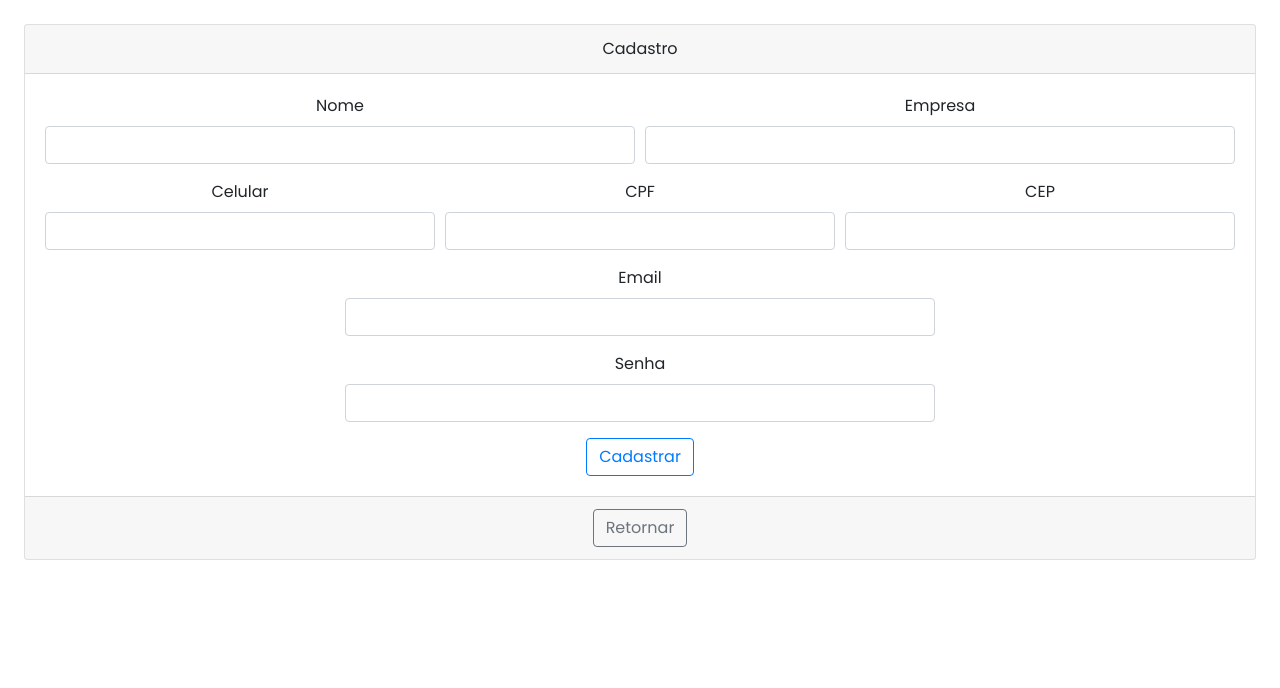
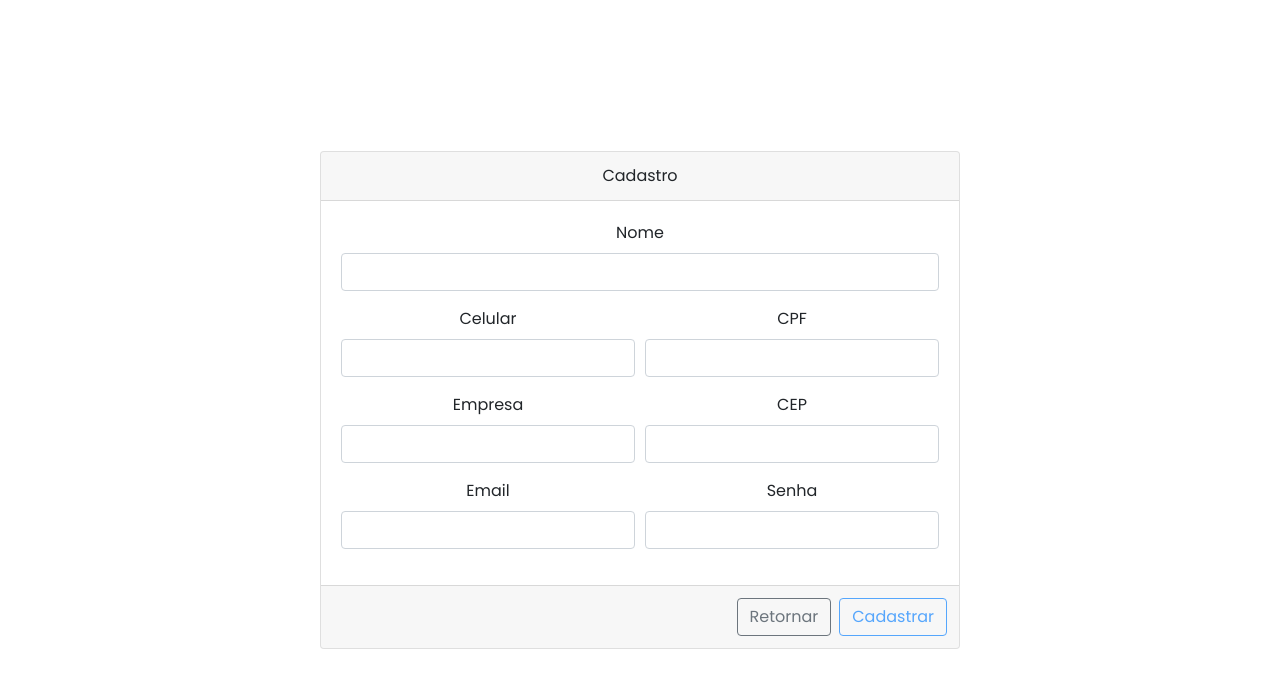
Before and after one commit to brunosilveiradosanjos/upper-computer-project, an Angular app in the folder front-upper/: page /cadastro in a window 1280 px wide. Shown: the top 688 px of the page. Built offline with nearby package versions, Linux system fonts and the light colour scheme.

Commit message:
Ajuste layout Cadastro

```diff
--- a/front-upper/src/app/cadastro/cadastro.component.css
+++ b/front-upper/src/app/cadastro/cadastro.component.css
@@ -1,55 +1,20 @@
-/*
-* {
-  background: #eee;
-  color: #666;
-}
-.login-container {
+.container {
   height: 100vh;
-  width: 100%;
-}
-.login-form {
-  margin: auto;
-  width: 370px;
-  padding: 15px;
-  max-width: 100%;
-}
-.login-form .form-control {
-  font-size: 15px;
-  min-height: 48px;
-  font-weight: 500;
-}
-.login-form a {
-  text-decoration: none;
-  color: #666;
-}
-.login-form a:hover {
-  color: #1ebba3;
-}
-.forgot-link {
-  font-size: 13px;
+  width: 100vw;
+  display: flex;
+  justify-content: center;
+  align-items: center;
 }
 
-.form-control:focus {
-  border-color: #1ebba3;
-  box-shadow: 0 0 0 0.2rem rgb(33, 190, 164, 0.25);
+.card {
+  width: 50vw;
 }
-.btn-custom {
-  background: #1ebba3;
-  border-color: #1ebba3;
-  color: #fff;
-  font-size: 15px;
-  font-weight: 600;
-  min-height: 48px;
+.card-footer {
+  padding: 0.75rem 0.5rem;
+  display: flex;
+  justify-content: flex-end;
 }
-.btn-custom:focus,
-.btn-custom:hover,
-.btn-custom:active,
-.btn-custom:active:focus {
-  background: #148675;
-  border-color: #148675;
-  color: #fff;
+
+button {
+  margin: 0 0.25rem;
 }
-.btn-custom:focus {
-  box-shadow: 0 0 0 0.2rem rgb(33, 190, 164, 0.25);
-}
- */
--- a/front-upper/src/app/cadastro/cadastro.component.html
+++ b/front-upper/src/app/cadastro/cadastro.component.html
@@ -1,50 +1,52 @@
-<div class="card text-center m-4">
+<div class="container">
+  <div class="card text-center mx-auto my-4">
     <div class="card-header">
       Cadastro
     </div>
     <div class="card-body">
       <form #postForm="ngForm" (ngSubmit)="onCreateCustomer(postForm.value)">
         <div class="form-row">
-        <div class="form-group col-12 col-md-6">
+          <div class="form-group col-12">
             <label for="name">Nome</label>
             <input type="text" class="form-control" id="name" required ngModel name="name">
           </div>
+        </div>
+        <div class="form-row">
+          <div class="form-group col-12 col-md-6">
+            <label for="phoneNumber:">Celular</label>
+            <input type="number" class="form-control" id="phoneNumber" required ngModel name="phoneNumber">
+          </div>
+          <div class="form-group col-12 col-md-6">
+            <label for="cpf">CPF</label>
+            <input type="number" class="form-control" id="cpf" required ngModel name="cpf">
+          </div>
+        </div>
+        <div class="form-row">
           <div class="form-group col-12 col-md-6">
             <label for="company">Empresa</label>
             <input type="text" class="form-control" id="company" required ngModel name="company">
           </div>
-      </div>
-      <div class="form-row">
-        <div class="form-group col-12 col-md-4">
-          <label for="phoneNumber:">Celular</label>
-          <input type="number" class="form-control" id="phoneNumber" required ngModel name="phoneNumber">
-        </div>
-        <div class="form-group col-12 col-md-4">
-          <label for="cpf">CPF</label>
-          <input type="number" class="form-control" id="cpf" required ngModel name="cpf">
-        </div>
-        <div class="form-group col-12 col-md-4">
+          <div class="form-group col-12 col-md-6">
             <label for="cep">CEP</label>
             <input type="number" class="form-control" id="cep" required ngModel name="cep">
           </div>
         </div>
-      <div class="form-row d-flex justify-content-center">
+
+        <div class="form-row">
           <div class="form-group col-12 col-md-6">
             <label for="email">Email</label>
             <input type="email" class="form-control" id="email" required ngModel name="email">
           </div>
-      </div>
-      <div class="form-row d-flex justify-content-center">
           <div class="form-group col-12 col-md-6">
             <label for="password">Senha</label>
             <input type="password" class="form-control" id="password" required ngModel name="password">
           </div>
         </div>
-      <!-- <button class="btn btn-outline-primary" type="submit" [disabled]="!postForm.valid">Cadastrar</button> -->
-      <button class="btn btn-outline-primary" type="submit">Cadastrar</button>
       </form>
     </div>
     <div class="card-footer text-muted">
       <button type="button" class="btn btn-outline-secondary" [routerLink]="['']">Retornar</button>
+      <button class="btn btn-outline-primary" type="submit" [disabled]="!postForm.valid">Cadastrar</button>
     </div>
   </div>
+</div>
```
Lines whose indentation alone changed are shown as unchanged.
